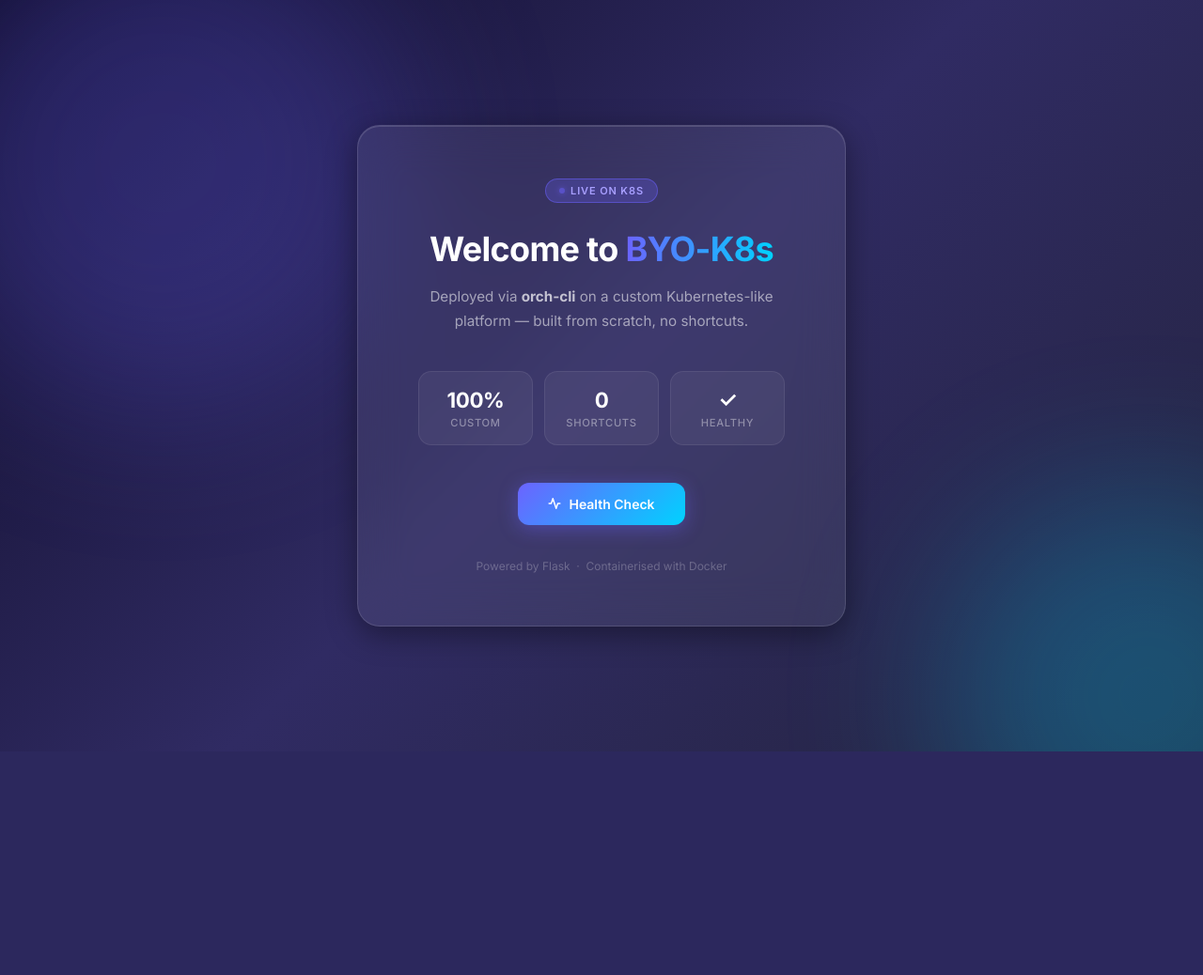
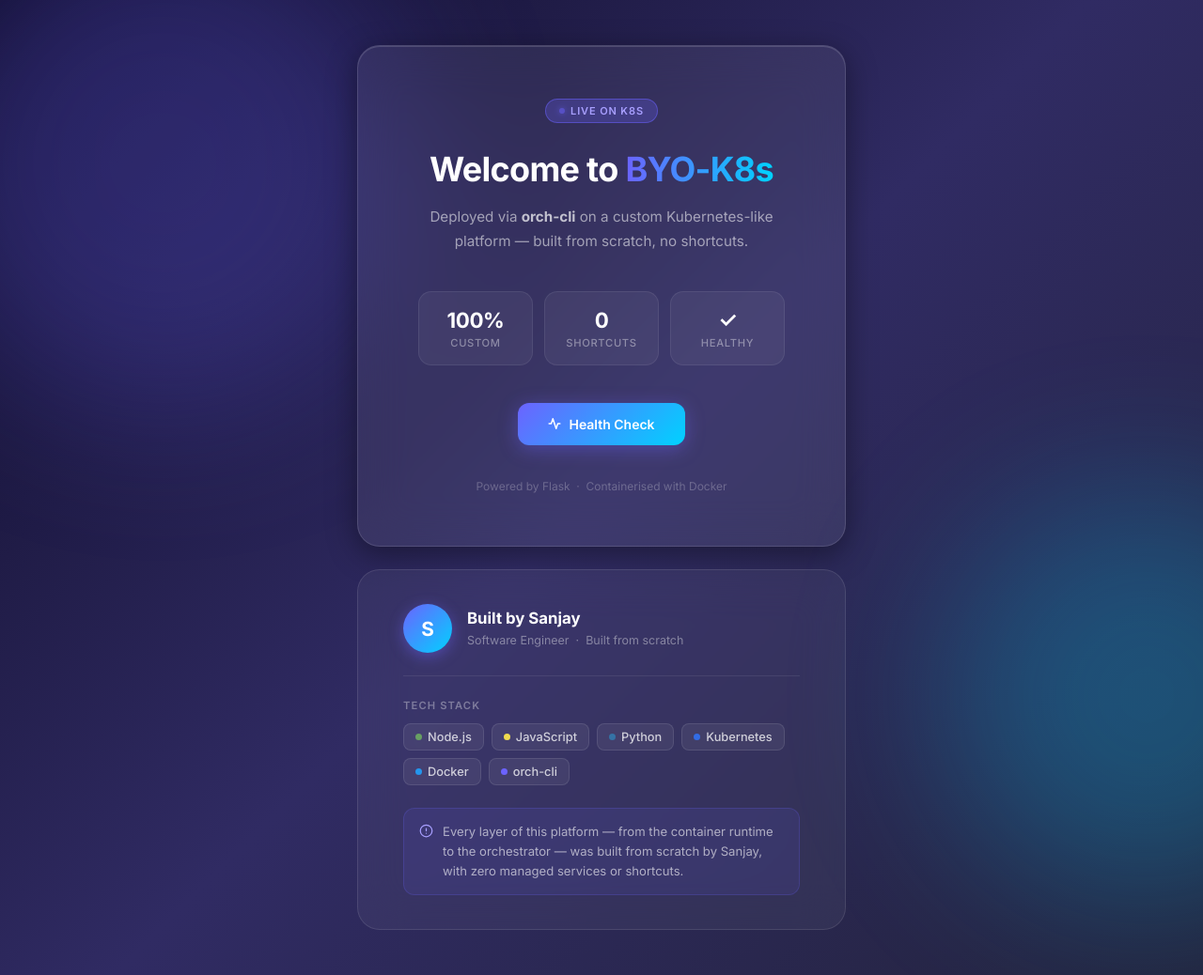
Before and after one commit to ManyamSanjayKumarReddy/flask-k8s-test, a Flask app: page / in a window 1280 px wide. Shown: the whole page at 94% size. Before the commit the page ends 800 px from the top, so only its background shows below. Run offline with Flask 3, Linux system fonts and the light colour scheme.

Commit message:
ui changes updated

```diff
--- a/templates/index.html
+++ b/templates/index.html
@@ -16,10 +16,13 @@
             font-family: 'Inter', sans-serif;
             min-height: 100vh;
             display: flex;
+            flex-direction: column;
             justify-content: center;
             align-items: center;
+            gap: 24px;
+            padding: 48px 16px;
             background: linear-gradient(135deg, #0f0c29, #302b63, #24243e);
-            overflow: hidden;
+            overflow-x: hidden;
         }
 
         /* Animated background orbs */
@@ -191,6 +194,121 @@
             font-size: 0.75rem;
             color: rgba(255, 255, 255, 0.25);
         }
+
+        /* Builder card */
+        .builder-card {
+            position: relative;
+            background: rgba(255, 255, 255, 0.05);
+            backdrop-filter: blur(24px);
+            -webkit-backdrop-filter: blur(24px);
+            border: 1px solid rgba(255, 255, 255, 0.1);
+            border-radius: 24px;
+            padding: 36px 48px;
+            max-width: 520px;
+            width: 90%;
+            animation: rise 0.9s 0.15s cubic-bezier(0.22, 1, 0.36, 1) both;
+        }
+
+        .builder-header {
+            display: flex;
+            align-items: center;
+            gap: 16px;
+            margin-bottom: 24px;
+        }
+
+        .avatar {
+            width: 52px;
+            height: 52px;
+            border-radius: 50%;
+            background: linear-gradient(135deg, #6c63ff, #00d2ff);
+            display: flex;
+            align-items: center;
+            justify-content: center;
+            font-size: 1.3rem;
+            font-weight: 700;
+            color: #fff;
+            flex-shrink: 0;
+            box-shadow: 0 4px 16px rgba(108, 99, 255, 0.45);
+        }
+
+        .builder-meta h2 {
+            font-size: 1.05rem;
+            font-weight: 700;
+            color: #fff;
+            margin-bottom: 2px;
+        }
+
+        .builder-meta span {
+            font-size: 0.78rem;
+            color: rgba(255, 255, 255, 0.4);
+        }
+
+        .divider {
+            height: 1px;
+            background: rgba(255, 255, 255, 0.08);
+            margin-bottom: 24px;
+        }
+
+        .tech-label {
+            font-size: 0.7rem;
+            font-weight: 600;
+            text-transform: uppercase;
+            letter-spacing: 0.1em;
+            color: rgba(255, 255, 255, 0.35);
+            margin-bottom: 12px;
+        }
+
+        .tech-stack {
+            display: flex;
+            flex-wrap: wrap;
+            gap: 8px;
+            margin-bottom: 24px;
+        }
+
+        .tech-chip {
+            display: inline-flex;
+            align-items: center;
+            gap: 6px;
+            background: rgba(255, 255, 255, 0.06);
+            border: 1px solid rgba(255, 255, 255, 0.1);
+            border-radius: 8px;
+            padding: 6px 12px;
+            font-size: 0.8rem;
+            font-weight: 500;
+            color: rgba(255, 255, 255, 0.75);
+            transition: background 0.2s, border-color 0.2s;
+        }
+
+        .tech-chip:hover {
+            background: rgba(108, 99, 255, 0.18);
+            border-color: rgba(108, 99, 255, 0.45);
+            color: #fff;
+        }
+
+        .tech-chip .dot {
+            width: 7px;
+            height: 7px;
+            border-radius: 50%;
+        }
+
+        .build-note {
+            display: flex;
+            align-items: flex-start;
+            gap: 10px;
+            background: rgba(108, 99, 255, 0.1);
+            border: 1px solid rgba(108, 99, 255, 0.2);
+            border-radius: 12px;
+            padding: 14px 16px;
+            font-size: 0.82rem;
+            color: rgba(255, 255, 255, 0.6);
+            line-height: 1.6;
+        }
+
+        .build-note svg {
+            flex-shrink: 0;
+            margin-top: 2px;
+            color: #a89fff;
+        }
     </style>
 </head>
 <body>
@@ -225,5 +343,45 @@
 
         <div class="footer">Powered by Flask &nbsp;·&nbsp; Containerised with Docker</div>
     </div>
+
+    <!-- Builder card -->
+    <div class="builder-card">
+        <div class="builder-header">
+            <div class="avatar">S</div>
+            <div class="builder-meta">
+                <h2>Built by Sanjay</h2>
+                <span>Software Engineer &nbsp;·&nbsp; Built from scratch</span>
+            </div>
+        </div>
+
+        <div class="divider"></div>
+
+        <div class="tech-label">Tech Stack</div>
+        <div class="tech-stack">
+            <div class="tech-chip">
+                <span class="dot" style="background:#68a063"></span> Node.js
+            </div>
+            <div class="tech-chip">
+                <span class="dot" style="background:#f0db4f"></span> JavaScript
+            </div>
+            <div class="tech-chip">
+                <span class="dot" style="background:#3572A5"></span> Python
+            </div>
+            <div class="tech-chip">
+                <span class="dot" style="background:#326ce5"></span> Kubernetes
+            </div>
+            <div class="tech-chip">
+                <span class="dot" style="background:#2496ed"></span> Docker
+            </div>
+            <div class="tech-chip">
+                <span class="dot" style="background:#6c63ff"></span> orch-cli
+            </div>
+        </div>
+
+        <div class="build-note">
+            <svg width="15" height="15" viewBox="0 0 24 24" fill="none" stroke="currentColor" stroke-width="2" stroke-linecap="round" stroke-linejoin="round"><circle cx="12" cy="12" r="10"/><line x1="12" y1="8" x2="12" y2="12"/><line x1="12" y1="16" x2="12.01" y2="16"/></svg>
+            Every layer of this platform — from the container runtime to the orchestrator — was built from scratch by Sanjay, with zero managed services or shortcuts.
+        </div>
+    </div>
 </body>
 </html>
```
Also changed, not shown: orch.yaml (+10 -1 lines).
